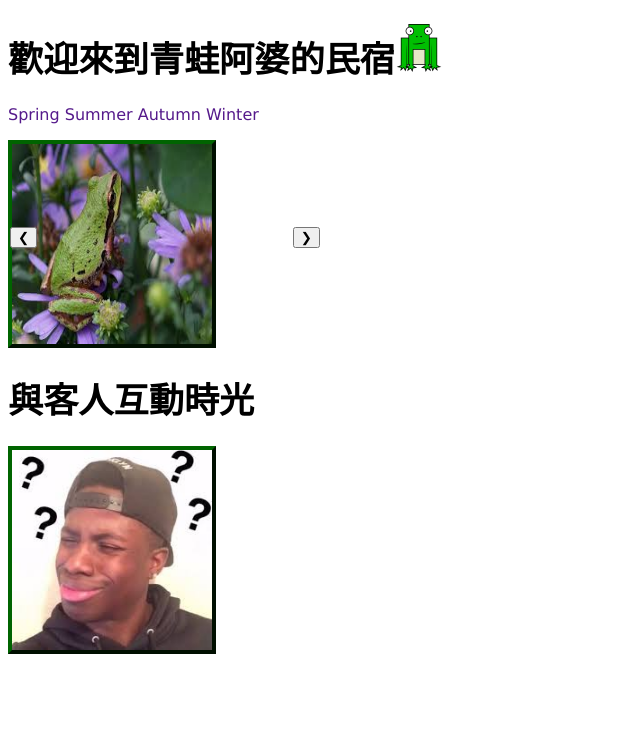
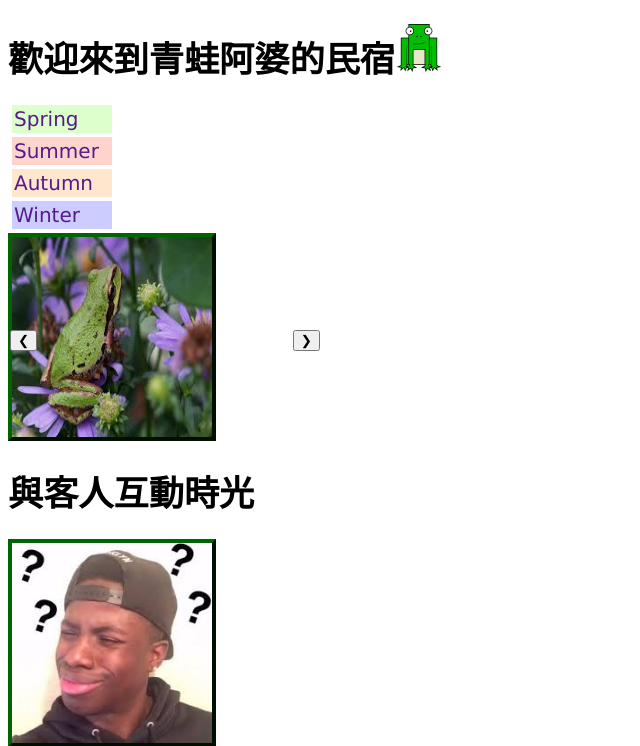
Before and after one commit to themikesam/1061SE_Team4_Module3, a PHP site: page /show.html in a window 1280 px wide. Shown: the top 746 px of the page, without its empty margins (0-640 px from the left). Run offline with PHP 8.4, Linux system fonts and the light colour scheme.

Commit message:
增加春夏秋冬標題特效

```diff
--- a/show.css
+++ b/show.css
@@ -1,6 +1,5 @@
 body {
-	font-family:     Verdana, Geneva, Arial, sans-serif;
-    background-color:
+    font-family:     Verdana, Geneva, Arial, sans-serif;
 }
 
 h1, h2 {
@@ -9,7 +8,7 @@ h1, h2 {
 #w3button1,
 #w3button2{
     position: absolute;
-    top:227px;
+    top:330px;
     cursor: pointer;
 }
 #w3button1{ left:10px;}
@@ -28,6 +27,45 @@ h2 {
   font-weight:     normal;
 }
 
-p {
+div.su{
+    width: 100px;
+    padding: 2px;
+    background-color:hsla(370, 100%, 50%, 0.2);
+    margin: .2em;
+    box-sizing: border-box ;
+}
+div.au{
+    width: 100px;
+    padding: 2px;
+    background-color:hsla(30, 100%, 50%, 0.2);
+    margin: .2em;
+    box-sizing: border-box ;
+}
+div.wi{
+    width: 100px;
+    padding: 2px;
+    background-color:hsla(240, 100%, 50%, 0.2);
+    margin: .2em;
+    box-sizing: border-box ;
+}
+div.sp{
+    width: 100px;
+    padding: 2px;
+    background-color:hsla(100, 100%, 50%, 0.2);
+    margin: .2em;
+    box-sizing: border-box ;
+}
+div.sp:hover,
+div.su:hover,
+div.au:hover,
+div.wi:hover{
+    width: 150px;
+}
+div.sp,div.su,div.au,div.wi{
+    -webkit-transition: width 1s;
+            transition: width 1s;
+}
+div.sp,div.su,div.au,div.wi{
     color: maroon;
+    font-size : 20px;
 }
--- a/show.html
+++ b/show.html
@@ -7,12 +7,18 @@
   </head>
   <body>
     <h1>歡迎來到青蛙阿婆的民宿<a href = "http://frog.18851.com.tw/" target="_blank"><img src="Frog.png"></a></h1>
-    <p>
-    <a href="" style= "text-decoration:none">Spring</a>
-    <a href="" style= "text-decoration:none">Summer</a>
-    <a href="" style= "text-decoration:none">Autumn</a>
-    <a href="" style= "text-decoration:none">Winter</a>
-    </p>
+    <div class="sp">
+    <a id = "sp" href="" style= "text-decoration:none">Spring</a>
+    </div>
+    <div class="su">
+    <a id = "su" href="" style= "text-decoration:none">Summer</a>
+    </div>
+    <div class="au">
+    <a id = "au" href="" style= "text-decoration:none">Autumn</a>
+    </div>
+    <div class="wi">
+    <a id = "wi" href="" style= "text-decoration:none">Winter</a>
+    </div>
     <div id = "w3slide" class="w3-content w3-display-container">
     <img id="slide" class="mySlides1" src="spfrog1.jpg" >
     <img id="slide" class="mySlides1" src="spfrog2.jpg" >
```
